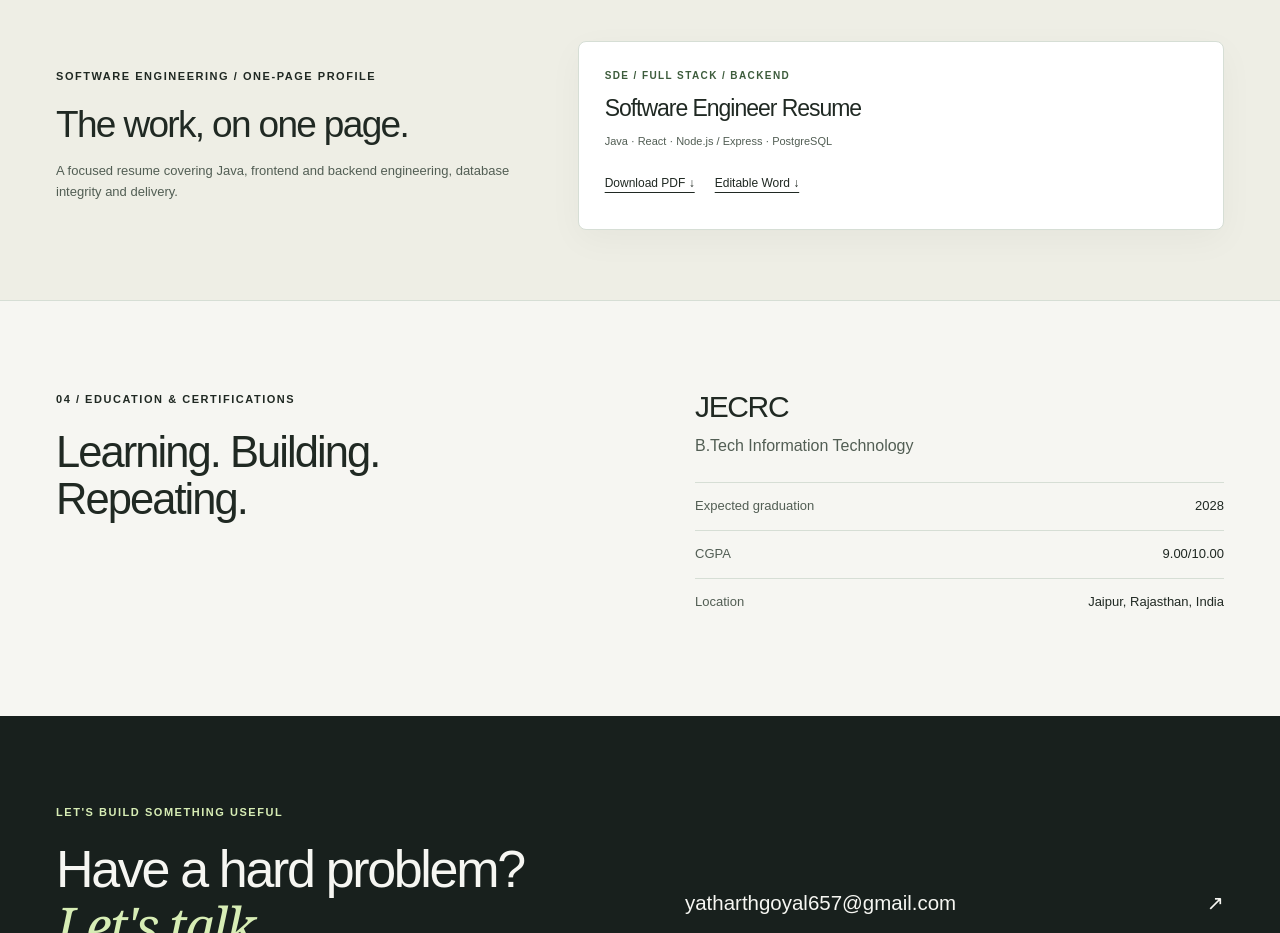
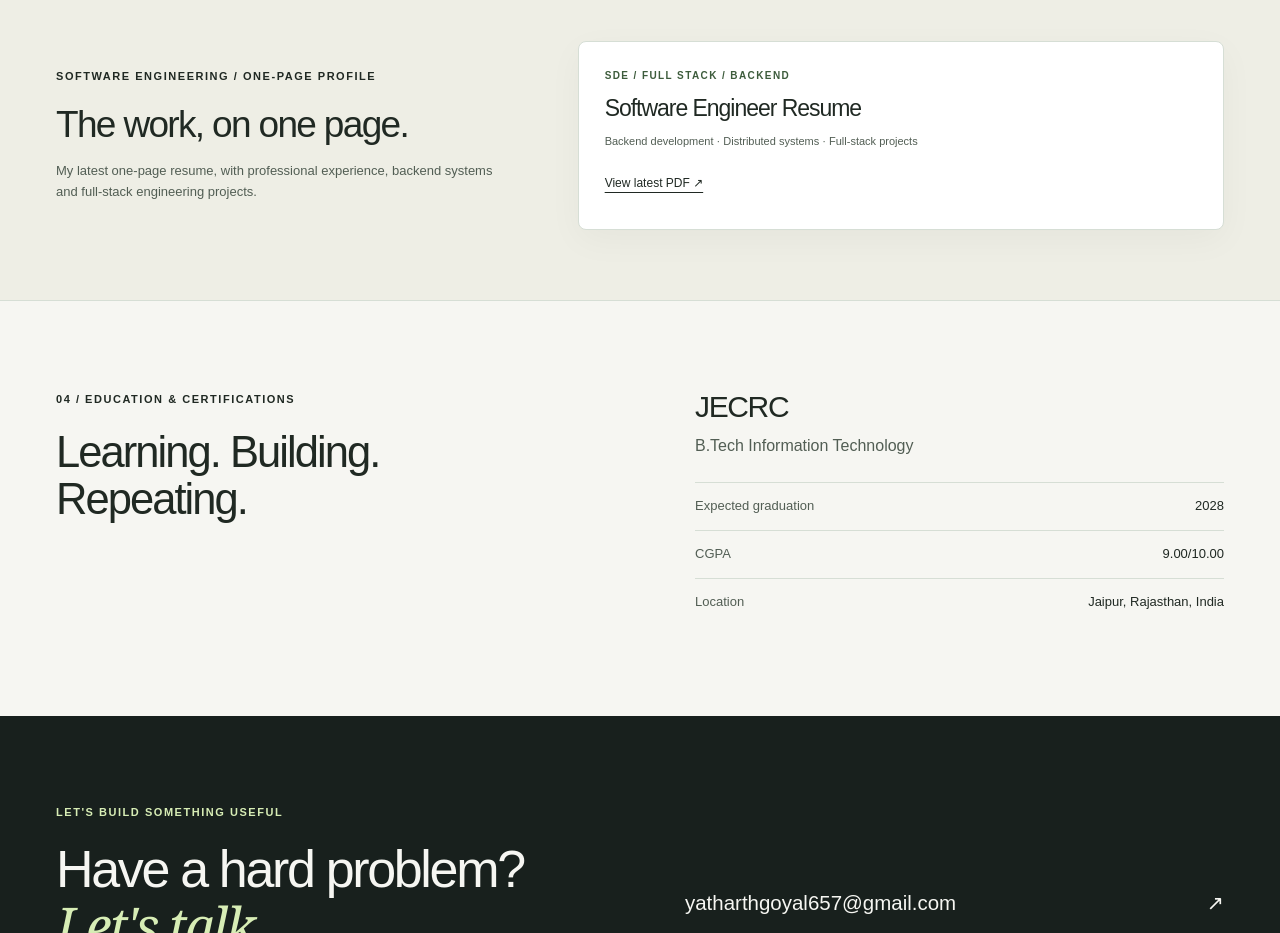
Before and after one commit to YT-PRO12/engineering-portfolio, a React (Vite) app: page / in a window 1280 px wide. Shown: the part 4560-5493 px from the top of the page. Built offline with nearby package versions, Linux system fonts and the light colour scheme.

Commit message:
portfolio: link one canonical uploaded official PDF, retire outdated Word link

```diff
--- a/src/App.tsx
+++ b/src/App.tsx
@@ -5,7 +5,7 @@ import DashboardPreview from "./DashboardPreview";
 const D = (window as any).PORTFOLIO_DATA;
 const projects = D.projects;
 const path = (id: string) => `/projects/${id}.html`;
-const resume = "/resume/Yatharth_Goyal_Resume";
+const resume = "https://drive.google.com/file/d/1pPOzUIJYmg51kNPHuExmy2VBvKdnPOqb/view";
 const arrow = <span aria-hidden="true">↗</span>;
 function External({ href, children, ...props }: any) {
   return (
@@ -188,16 +188,15 @@ function ResumeLinks() {
         <div>
           <p className="eyebrow">SOFTWARE ENGINEERING / ONE-PAGE PROFILE</p>
           <h2>The work, on one page.</h2>
-          <p>A focused resume covering Java, frontend and backend engineering, database integrity and delivery.</p>
+          <p>My latest one-page resume, with professional experience, backend systems and full-stack engineering projects.</p>
         </div>
         <div className="resume-options">
           <div className="resume-option">
             <p className="eyebrow">SDE / FULL STACK / BACKEND</p>
             <h3>Software Engineer Resume</h3>
-            <p>Java · React · Node.js / Express · PostgreSQL</p>
+            <p>Backend development · Distributed systems · Full-stack projects</p>
             <div>
-              <a href={resume + ".pdf"} download aria-label="Download Software Engineer resume PDF">Download PDF ↓</a>
-              <a href={resume + ".docx"} download aria-label="Download editable Software Engineer resume Word document">Editable Word ↓</a>
+              <a href={resume} target="_blank" rel="noopener noreferrer" aria-label="Open the latest official Software Engineer resume PDF">View latest PDF ↗</a>
             </div>
           </div>
         </div>
```
